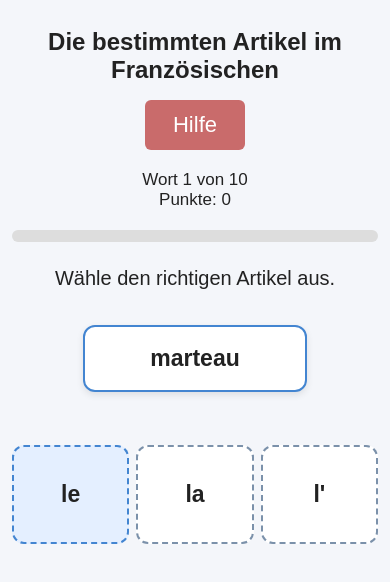
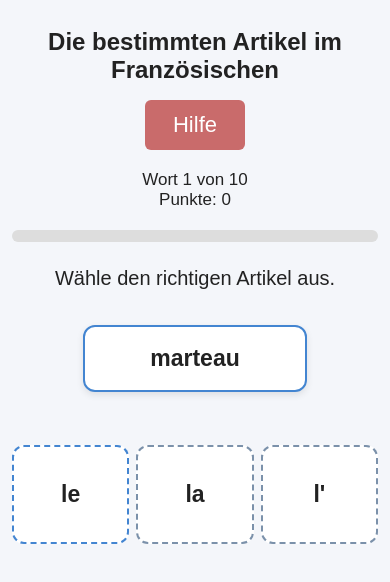
Before and after one commit to jostfrenchde/frz, a plain HTML site: page 1_bestimmte_Artikel.html in a window 390 px wide. In both pictures the pointer is over the element "le". Drawn offline with Linux system fonts and the light colour scheme.

Commit message:
Add files via upload

```diff
--- a/1_bestimmte_Artikel.html
+++ b/1_bestimmte_Artikel.html
@@ -245,6 +245,11 @@
 					font-size: 23px;
 				}
 			}
+			@media (max-width: 600px) {
+				.bin:hover {
+					background: white;
+				}
+			}
 		</style>
 	</head>
 
@@ -453,6 +458,7 @@
 				["l'", "erreur", "der Fehler"],
 				["le", "souvenir", "die Erinnerung"],
 				["la", "chance", "das Glück"],
+				["la", "Française", "die Französin"],
 			];
 
 			let list = [];
```
